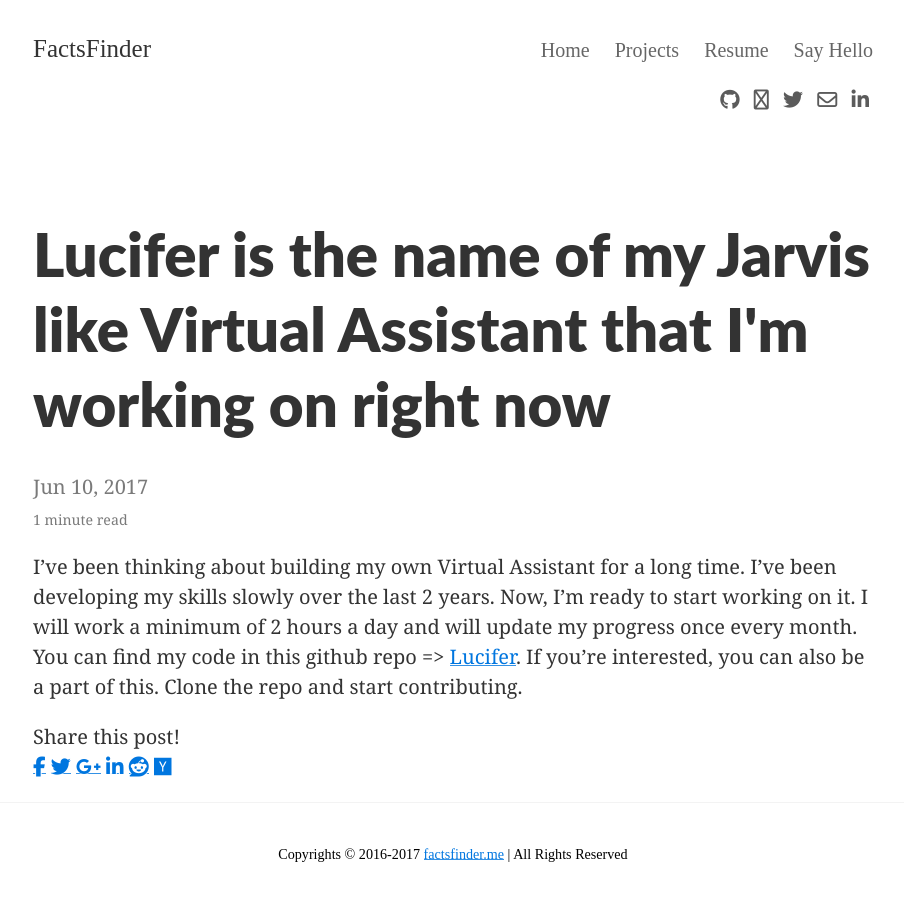
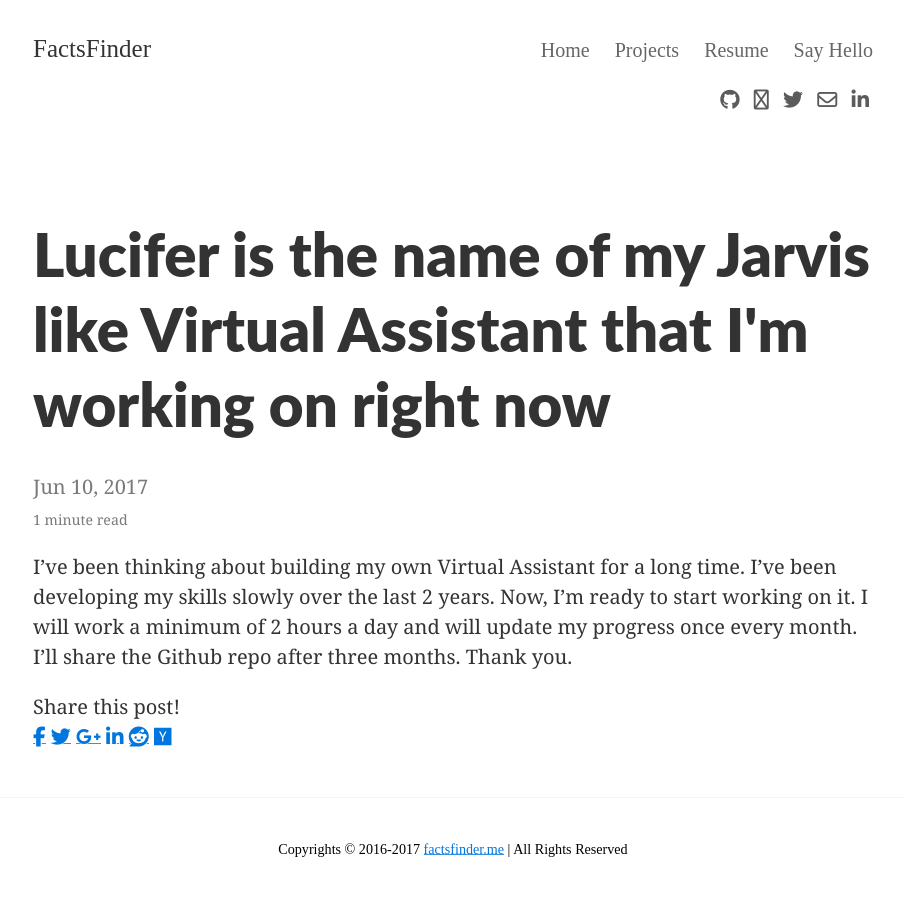
Before and after one commit to factsfinder/blog, a Jekyll site: the page built from _posts/2017-6-10-lucifer-my-virtual-assistant.md, in a window 1280 px wide. Shown: the whole page, without its empty margins (187-1091 px from the left). Built offline with Jekyll 4.4.1, drawn with Linux system fonts in a browser that asks for light colours; nearby versions of some CDN libraries; some web fonts are replaced.

Commit message:
Update 2017-6-10-lucifer-my-virtual-assistant.md

```diff
--- a/_posts/2017-6-10-lucifer-my-virtual-assistant.md
+++ b/_posts/2017-6-10-lucifer-my-virtual-assistant.md
@@ -6,6 +6,4 @@ permalink:  /lucifer-jarvis-like-virtual-assistant/
 categories: project, virtual assistant, technology
 ---
 
-I've been thinking about building my own Virtual Assistant for a long time. I've been developing my skills slowly over the last 2 years.
-Now, I'm ready to start working on it. I will work a minimum of 2 hours a day and will update my progress once every month.
-You can find my code in this github repo => [Lucifer](https://github.com/factsfinder/lucifer). If you're interested, you can also be a part of this. Clone the repo and start contributing.
+I've been thinking about building my own Virtual Assistant for a long time. I've been developing my skills slowly over the last 2 years. Now, I'm ready to start working on it. I will work a minimum of 2 hours a day and will update my progress once every month. I'll share the Github repo after three months. Thank you.
```
